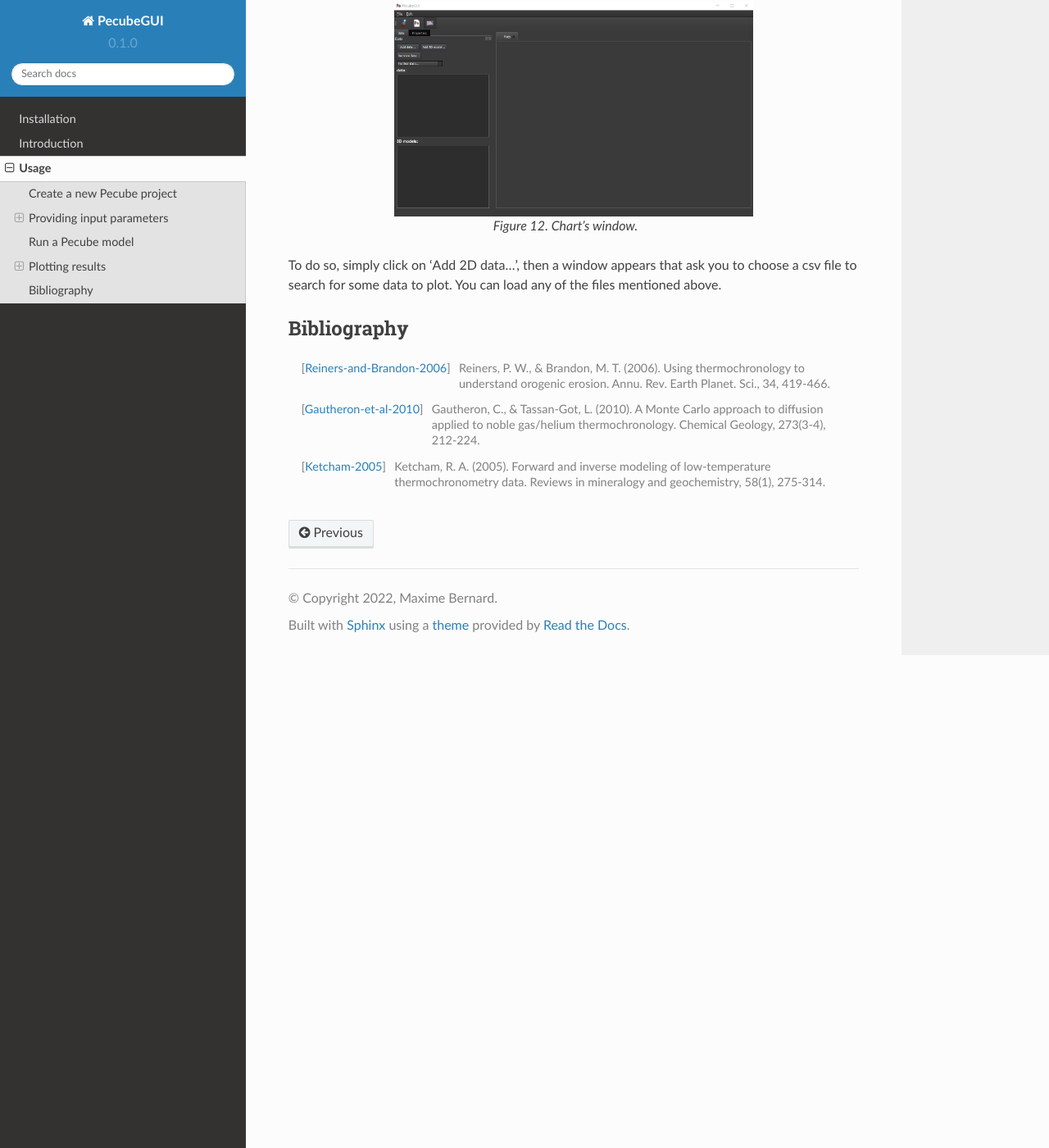
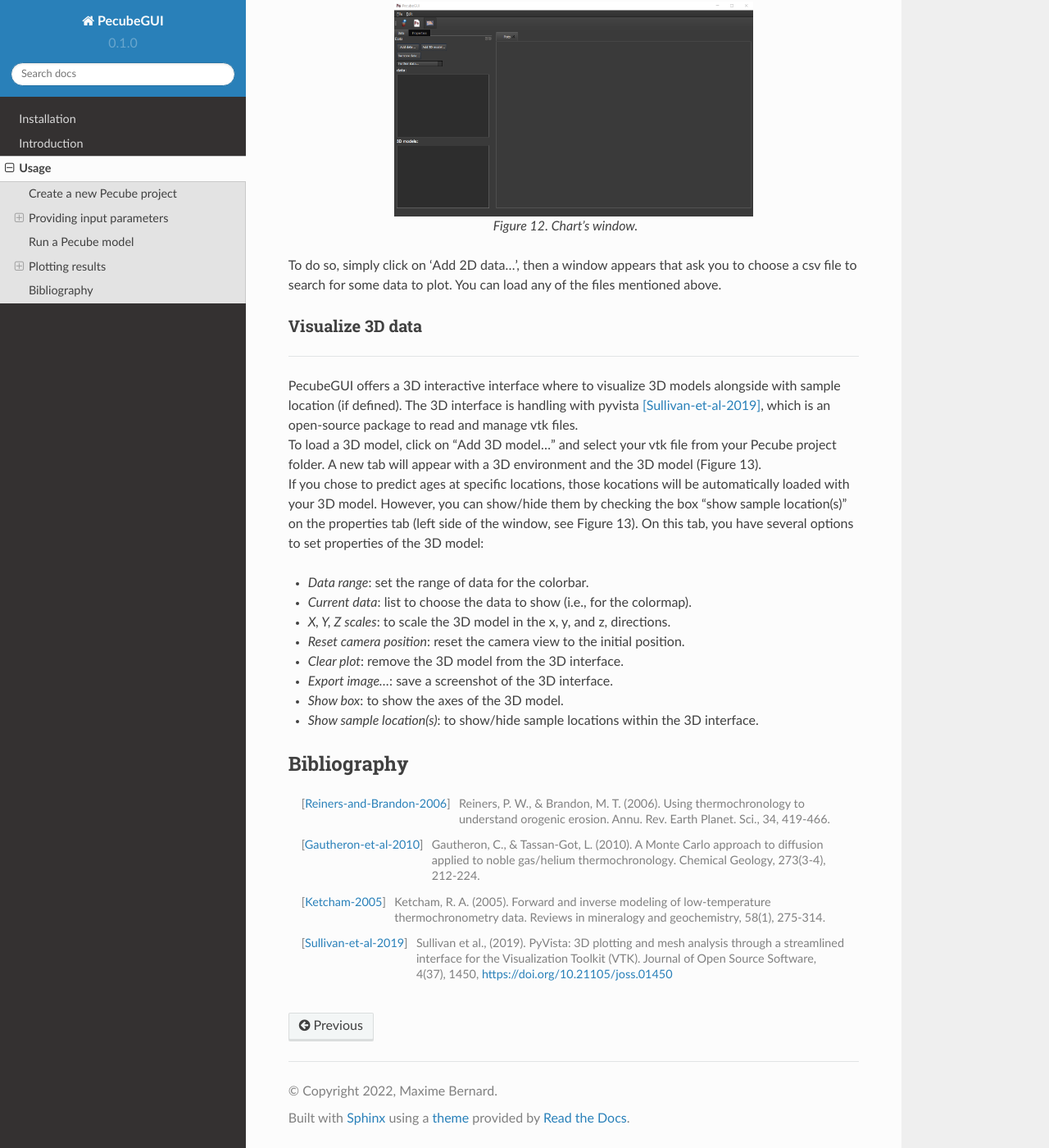
Before and after one commit to MBernAca/PecubeGUI_Doc, a Sphinx documentation site: the page built from docs/source/Usage.rst, in a window 1280 px wide and 1400 px high, scrolled down 9260 px. Shown: the whole window at 82% size. Built offline with Sphinx 7.4.7 and the Read the Docs theme 2.0.0, drawn with Linux system fonts in a browser that asks for light colours.

Commit message:
Update Usage.rst

```diff
--- a/docs/source/Usage.rst
+++ b/docs/source/Usage.rst
@@ -198,6 +198,7 @@ Plotting results
 
 In that section, I provide an overview of the chart part of PecubeGUI. There, you can plot results from your Pecube run.
 
+
 Plot 2D data
 ------------
 
@@ -223,6 +224,24 @@ To be able to plot 2D data in PecubeGUI, first switch to the graphic output wind
 To do so, simply click on ‘Add 2D data…’, then a window appears that ask you to choose a csv file to search for some data to plot. You can load any of the files mentioned above.
 
 
+Visualize 3D data
+-----------------
+
+==================================
+
+| PecubeGUI offers a 3D interactive interface where to visualize 3D models alongside with sample location (if defined). The 3D interface is handling with pyvista [Sullivan-et-al-2019]_, which is an open-source package to read and manage vtk files.
+| To load a 3D model, click on “Add 3D model…” and select your vtk file from your Pecube project folder. A new tab will appear with a 3D environment and the 3D model (Figure 13).
+| If you chose to predict ages at specific locations, those kocations will be automatically loaded with your 3D model. However, you can show/hide them by checking the box “show sample location(s)” on the properties tab (left side of the window, see Figure 13). On this tab, you have several options to set properties of the 3D model:
+
+*	*Data range*: set the range of data for the colorbar.
+*	*Current data*: list to choose the data to show (i.e., for the colormap).
+* *X, Y, Z scales*: to scale the 3D model in the x, y, and z, directions.
+* *Reset camera position*: reset the camera view to the initial position.
+* *Clear plot*: remove the 3D model from the 3D interface.
+* *Export image…*: save a screenshot of the 3D interface.
+*	*Show box*: to show the axes of the 3D model.
+*	*Show sample location(s)*: to show/hide sample locations within the 3D interface.
+
 
 ------------
 Bibliography
@@ -231,3 +250,4 @@ Bibliography
 .. [Reiners-and-Brandon-2006] Reiners, P. W., & Brandon, M. T. (2006). Using thermochronology to understand orogenic erosion. Annu. Rev. Earth Planet. Sci., 34, 419-466.
 .. [Gautheron-et-al-2010] Gautheron, C., & Tassan-Got, L. (2010). A Monte Carlo approach to diffusion applied to noble gas/helium thermochronology. Chemical Geology, 273(3-4), 212-224.
 .. [Ketcham-2005] Ketcham, R. A. (2005). Forward and inverse modeling of low-temperature thermochronometry data. Reviews in mineralogy and geochemistry, 58(1), 275-314.
+.. [Sullivan-et-al-2019] Sullivan et al., (2019). PyVista: 3D plotting and mesh analysis through a streamlined interface for the Visualization Toolkit (VTK). Journal of Open Source Software, 4(37), 1450, https://doi.org/10.21105/joss.01450
```
